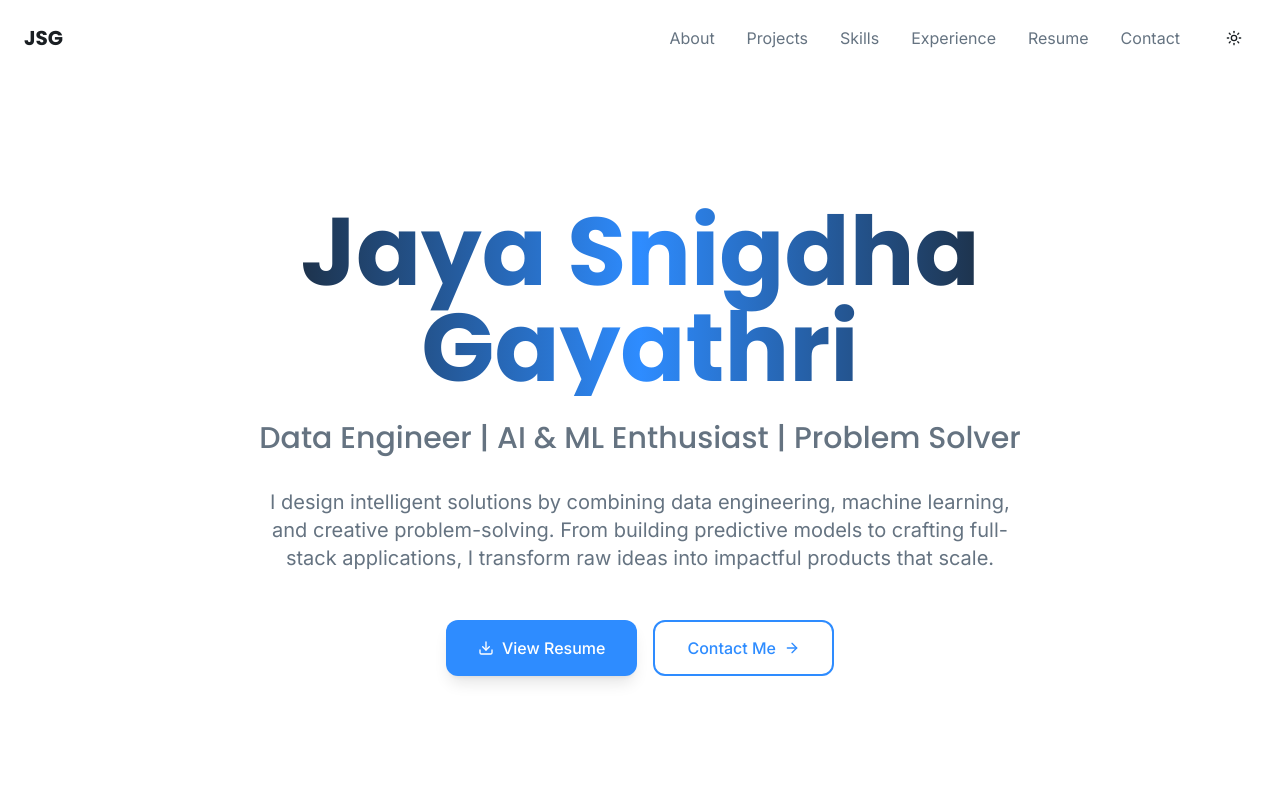
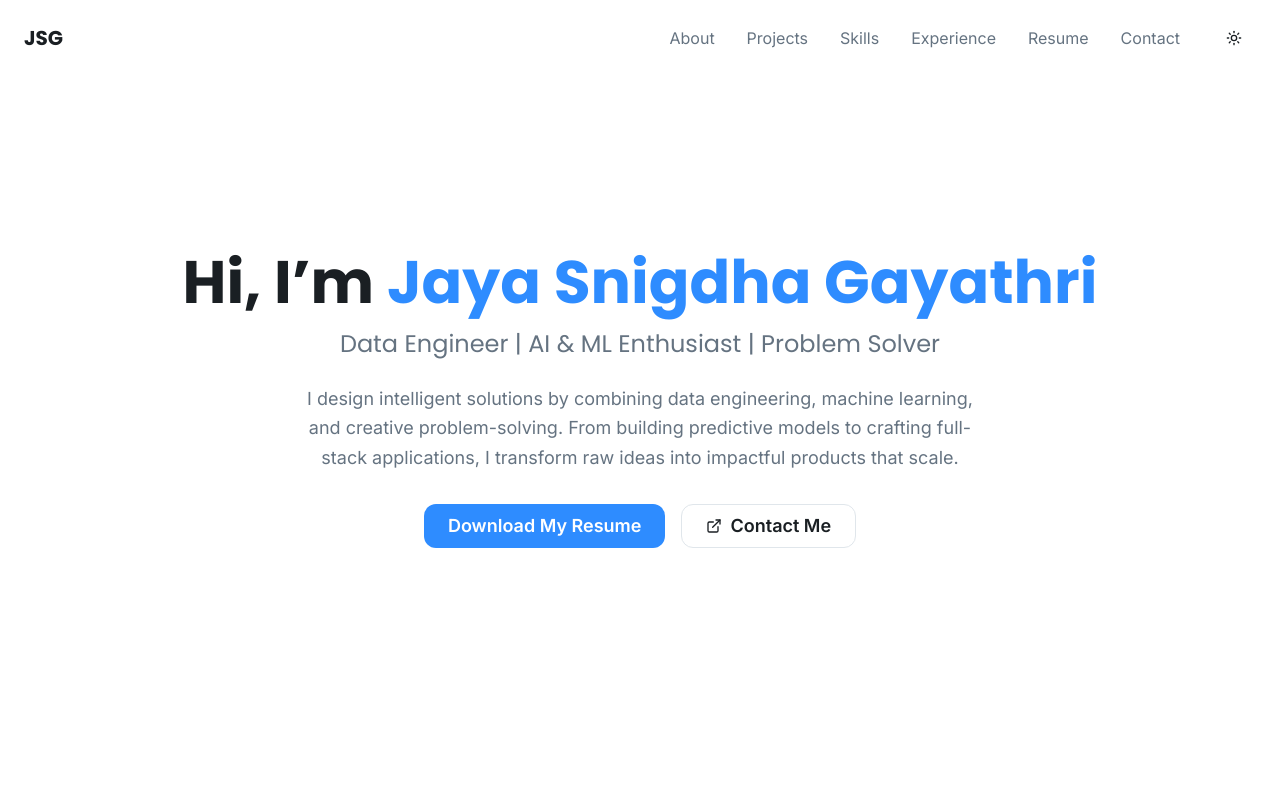
Before and after one commit to Snigdha-Gayathri/Snigdha-Portfolio, a React (Vite) app: page / in a window 1280 px wide. Shown: the top 800 px of the page. Built offline with nearby package versions, Linux system fonts and the light colour scheme.

Commit message:
Updated HeroSection with working resume download button

```diff
--- a/src/components/hero-section.tsx
+++ b/src/components/hero-section.tsx
@@ -1,52 +1,53 @@
 import { Button } from "@/components/ui/button"
-import { Download, ArrowRight } from "lucide-react"
+import { ExternalLink } from "lucide-react"
 
 const HeroSection = () => {
-  const scrollToContact = () => {
-    const element = document.getElementById("contact")
-    if (element) {
-      element.scrollIntoView({ behavior: "smooth" })
-    }
-  }
-
   return (
-    <section id="hero" className="min-h-screen flex items-center justify-center px-6 pt-20">
-      <div className="container mx-auto text-center max-w-4xl">
-        <div className="fade-in">
-          <h1 className="font-poppins font-bold text-5xl md:text-7xl lg:text-8xl mb-6 bg-gradient-to-r from-foreground via-primary to-foreground bg-clip-text text-transparent">
-            Jaya Snigdha Gayathri
+    <section
+      id="hero"
+      className="min-h-screen flex flex-col justify-center items-center text-center px-6"
+    >
+      {/* Headline */}
+      <h1 className="font-poppins font-bold text-4xl md:text-6xl text-foreground mb-4">
+        Hi, I’m{" "}
+        <span className="text-primary">Jaya Snigdha Gayathri</span>
       </h1>
 
-          <h2 className="font-poppins font-medium text-xl md:text-2xl lg:text-3xl text-muted-foreground mb-8">
+      {/* Subheadline */}
+      <h2 className="text-xl md:text-2xl text-muted-foreground mb-6">
         Data Engineer | AI & ML Enthusiast | Problem Solver
       </h2>
 
-          <p className="text-lg md:text-xl text-muted-foreground max-w-3xl mx-auto mb-12 leading-relaxed">
-            I design intelligent solutions by combining data engineering, machine learning, and creative problem-solving. From building predictive models to crafting full-stack applications, I transform raw ideas into impactful products that scale.
+      {/* Short intro */}
+      <p className="max-w-2xl text-lg text-muted-foreground leading-relaxed mb-8">
+        I design intelligent solutions by combining data engineering,
+        machine learning, and creative problem-solving. From building
+        predictive models to crafting full-stack applications, I
+        transform raw ideas into impactful products that scale.
       </p>
 
-          <div className="flex flex-col sm:flex-row gap-4 justify-center items-center">
+      {/* Action buttons */}
+      <div className="flex flex-col sm:flex-row gap-4">
+        {/* Resume Download Button */}
+        <a
+          href="/Snigdha-Gayathri-Resume.pdf"
+          download="Jaya-Snigdha-Gayathri-Resume.pdf"
+        >
+          <Button className="px-6 py-3 text-lg font-semibold">
+            Download My Resume
+          </Button>
+        </a>
+
+        {/* Contact button */}
+        <a href="#contact">
           <Button
-              variant="hero"
-              size="lg"
-              className="min-w-[180px]"
-              onClick={() => window.open("/mnt/data/Snigdha-Gayathri-Resume.pdf", "_blank")}
+            variant="outline"
+            className="px-6 py-3 text-lg font-semibold flex items-center gap-2"
           >
-              <Download className="w-5 h-5" />
-              View Resume
+            <ExternalLink className="w-5 h-5" />
+            Contact Me
           </Button>
-
-            <Button
-              variant="outline-hero"
-              size="lg"
-              className="min-w-[180px]"
-              onClick={scrollToContact}
-            >
-              Contact Me
-              <ArrowRight className="w-5 h-5" />
-            </Button>
-          </div>
-        </div>
+        </a>
       </div>
     </section>
   )
```
Also changed, not shown: 1 other file (tests, documents, lock files or other folders). Lines whose indentation alone changed are shown as unchanged.
